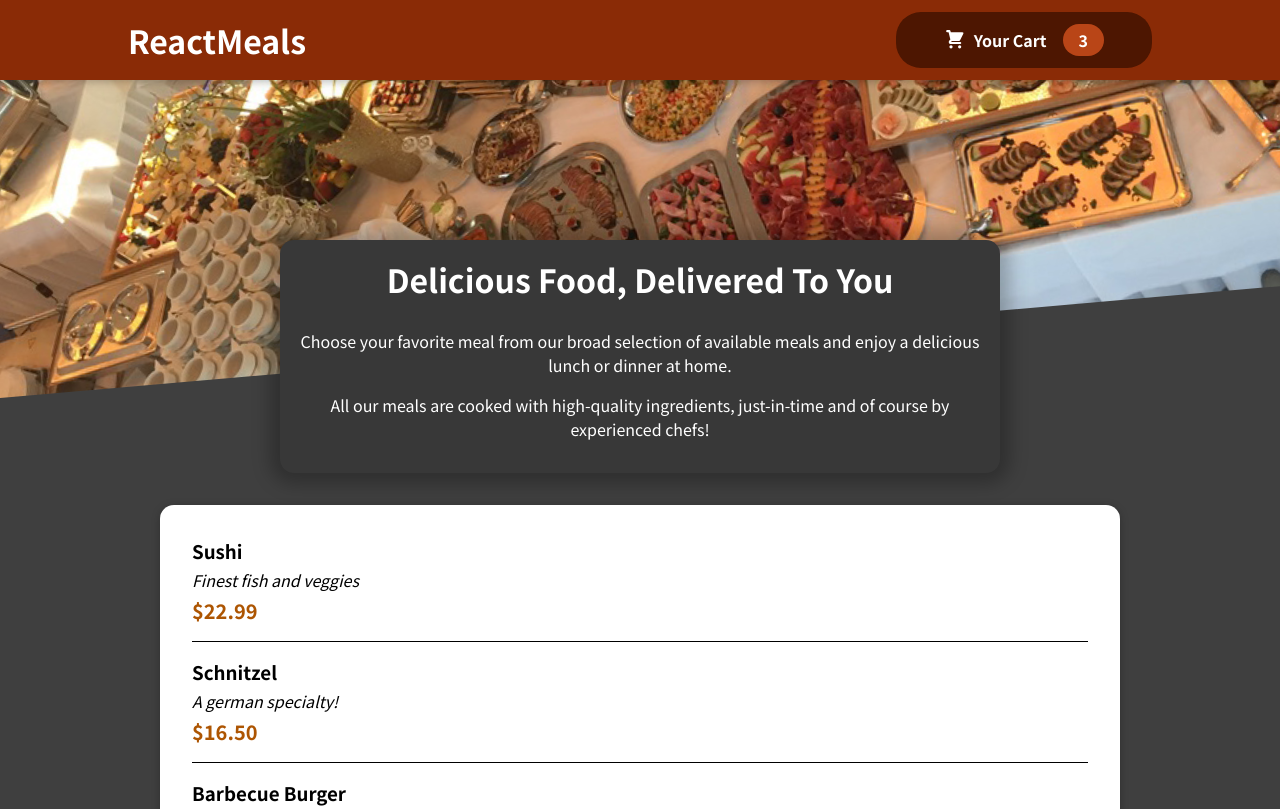
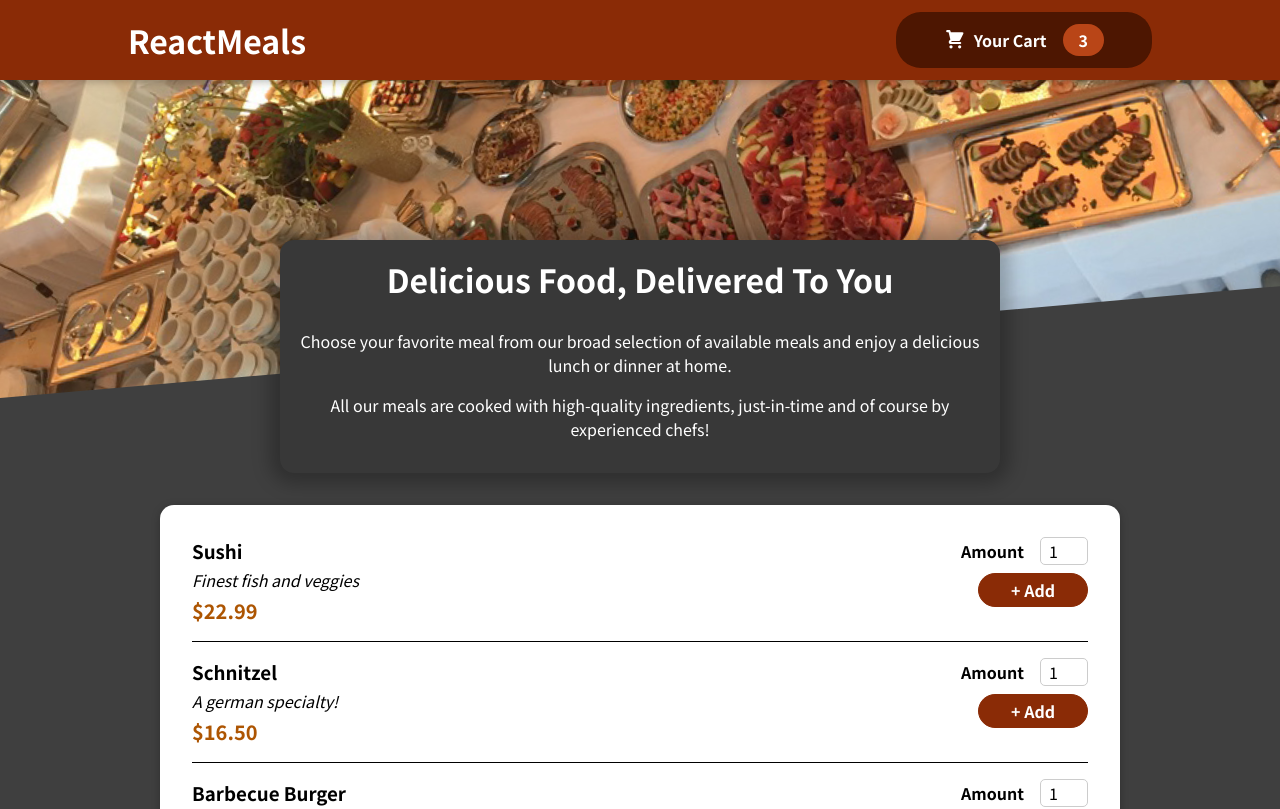
Before and after one commit to shilpi126/restaurant_project, a React (Create React App) app: page / in a window 1280 px wide. Shown: the top 809 px of the page. Built offline with nearby package versions, Linux system fonts and the light colour scheme.

Commit message:
🪣 added meal form for inc or dec amount

```diff
--- a/src/components/Meals/MealItem/MealItem.js
+++ b/src/components/Meals/MealItem/MealItem.js
@@ -1,5 +1,6 @@
 import React from 'react'
 import classes from "./MealItem.module.css"
+import MealItemForm from './MealItemForm'
 
 const MealItem = (props) => {
     const price = `$${props.price.toFixed(2)}`
@@ -10,6 +11,9 @@
         <div className={classes.description}>{props.description}</div>
         <div className={classes.price}>{price}</div>
       </div>
+      <div>
+        <MealItemForm/>
+      </div>
     </li>
   )
 }
--- /dev/null
+++ b/src/components/Meals/MealItem/MealItemForm.js
@@ -0,0 +1,24 @@
+import React from 'react'
+import classes from "./MealItemForm.module.css"
+import Input from '../../UI/Input'
+
+const MealItemForm = () => {
+  return (
+    <form className={classes.form}>
+        <Input
+        label="Amount"
+        input={{
+            id:"amount",
+            type:"number",
+            min:"1",
+            max:"5",
+            step:"1",
+            defaultValue:"1",
+        }}
+        />
+        <button type='submit'>+ Add</button>
+    </form>
+  )
+}
+
+export default MealItemForm
--- /dev/null
+++ b/src/components/Meals/MealItem/MealItemForm.module.css
@@ -0,0 +1,20 @@
+.form {
+    text-align: right;
+  }
+
+  .form button {
+    font: inherit;
+    cursor: pointer;
+    background-color: #8a2b06;
+    border: 1px solid #8a2b06;
+    color: white;
+    padding: 0.25rem 2rem;
+    border-radius: 20px;
+    font-weight: bold;
+  }
+
+  .form button:hover,
+  .form button:active {
+    background-color: #641e03;
+    border-color: #641e03;
+  }
--- /dev/null
+++ b/src/components/UI/Input.js
@@ -0,0 +1,13 @@
+import React from 'react'
+import classes from "./Input.module.css"
+
+const Input = (props) => {
+  return (
+    <div className={classes.input}>
+        <label htmlFor={props.input.id}>{props.label}</label>
+        <input {...props.input}/>
+    </div>
+  )
+}
+
+export default Input
--- /dev/null
+++ b/src/components/UI/Input.module.css
@@ -0,0 +1,18 @@
+.input {
+    display: flex;
+    align-items: center;
+    margin-bottom: 0.5rem;
+  }
+
+  .input label {
+    font-weight: bold;
+    margin-right: 1rem;
+  }
+
+  .input input {
+    width: 3rem;
+    border-radius: 5px;
+    border: 1px solid #ccc;
+    font: inherit;
+    padding-left: 0.5rem;
+  }
```
